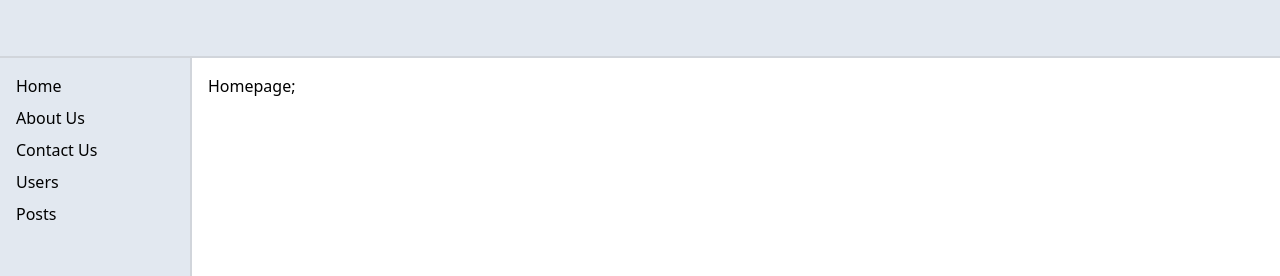
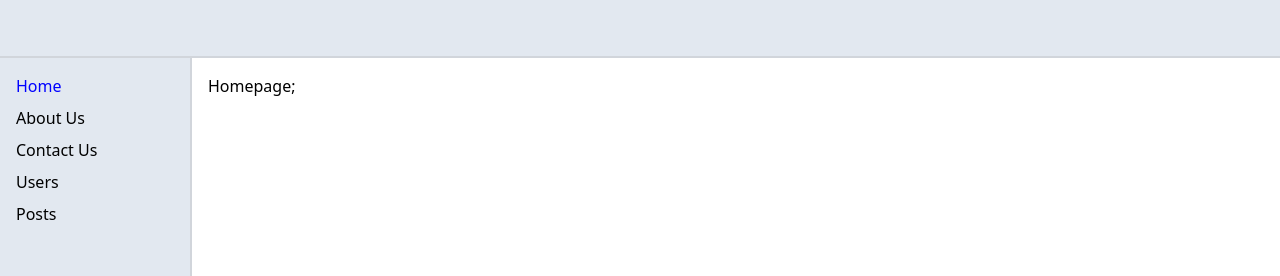
Before and after one commit to abbas-13/first-react-project, a React (Create React App) app: page / in a window 1280 px wide. Shown: the top 276 px of the page. Built offline with nearby package versions, Linux system fonts and the light colour scheme.

Commit message:
Use NavLink instead of Link

```diff
--- a/src/components/Sidebar.js
+++ b/src/components/Sidebar.js
@@ -1,4 +1,4 @@
-import { Link } from "react-router-dom";
+import { NavLink } from "react-router-dom";
 
 export const Sidebar = () => {
   const links = [
@@ -11,13 +11,13 @@ export const Sidebar = () => {
 
   const renderedLinks = links.map((link) => (
       <li key={link.label} className="mb-2">
-        <Link to={link.path}>{link.label}</Link>
+        <NavLink  to={link.path}>{link.label}</NavLink>
       </li>
     ));
 
   return (
     <div className="w-48 h-full bg-slate-200 border-r-2 border-gray-300 p-4">
-      <ul>{renderedLinks}</ul>
+      <nav className="list-none" id="sidebar">{renderedLinks}</nav>
     </div>
   );
 };
--- a/src/index.css
+++ b/src/index.css
@@ -7,3 +7,7 @@ body,
 #root {
   height: 100%;
 }
+
+#sidebar a.active {
+  color: blue;
+}
```
